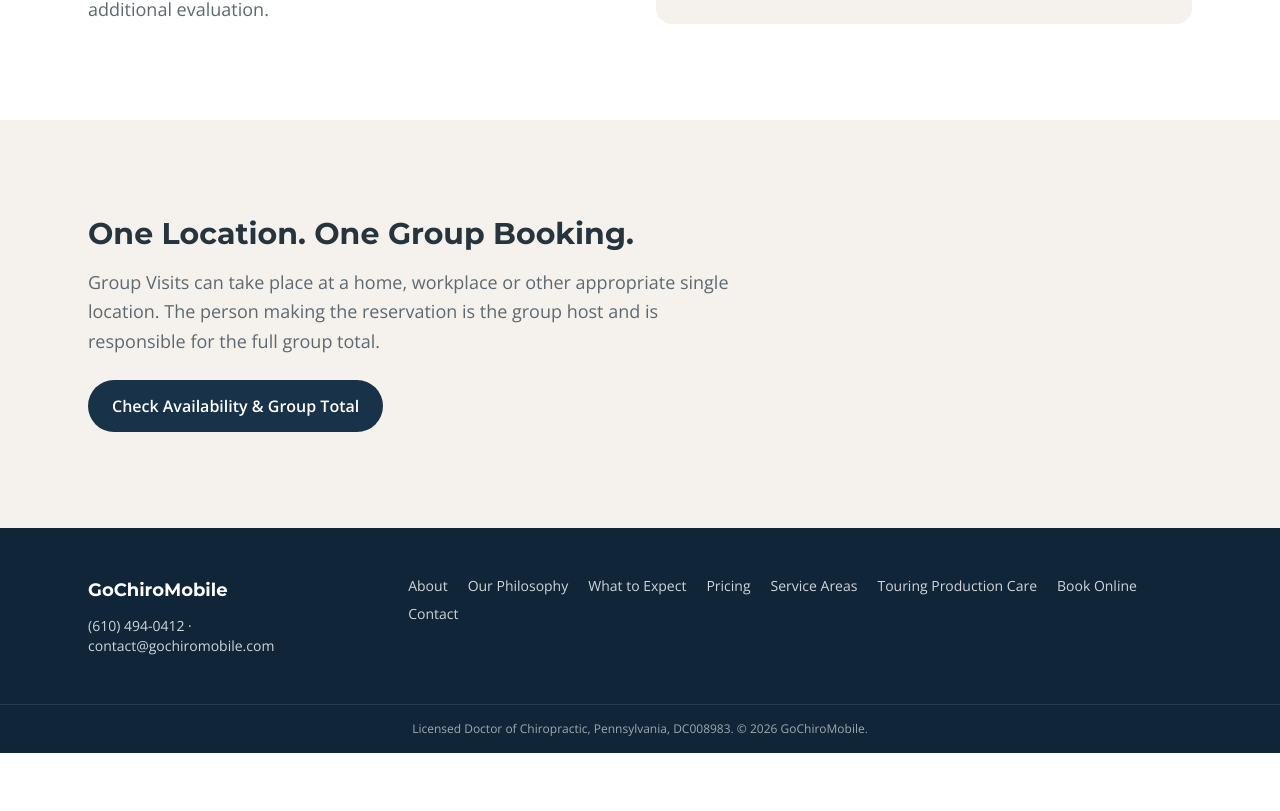
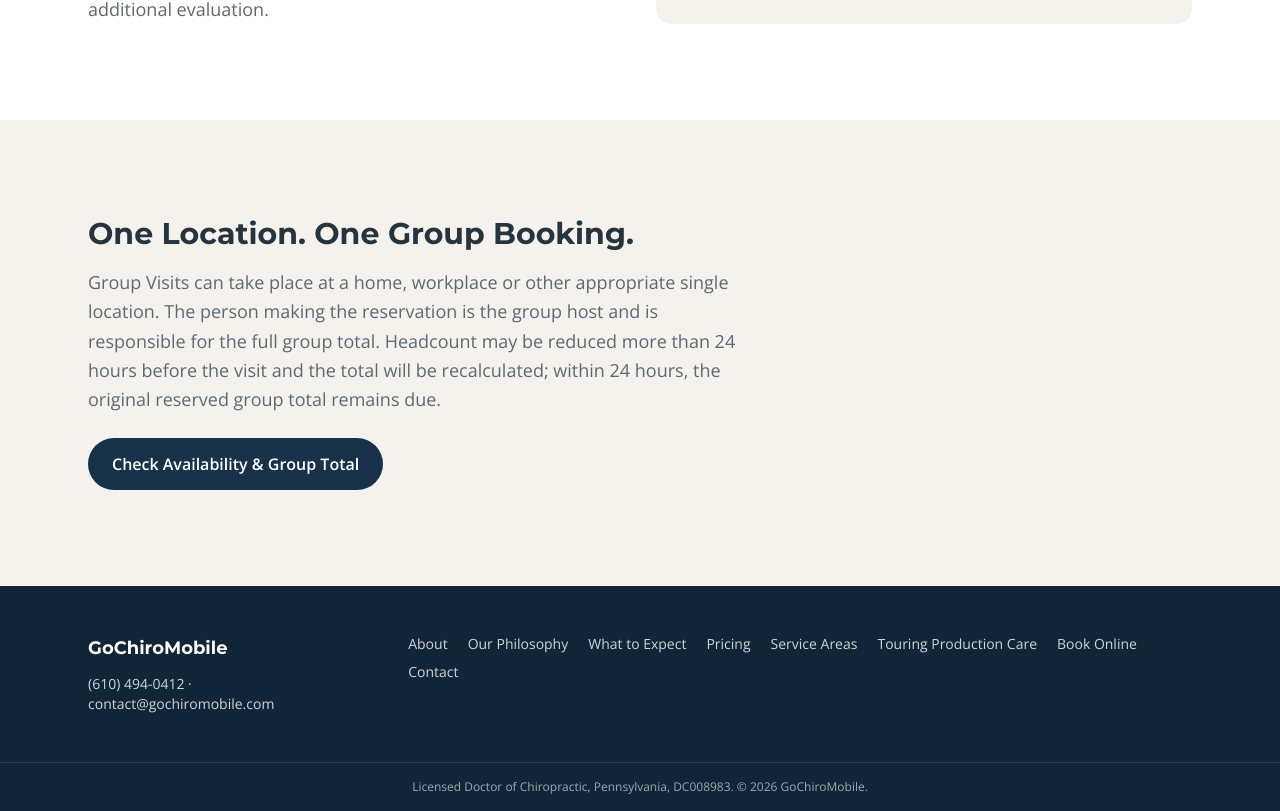
Before and after one commit to mybackcracker/gochiro-platform, a Next.js app: page /group-visits/standard in a window 1280 px wide. Shown: the part 1448-2259 px from the top of the page. Before the commit the page ends 2201 px from the top, so only its background shows below. Built offline with nearby package versions, Linux system fonts and the light colour scheme.

Commit message:
Add Group Visit headcount policy

```diff
--- a/app/(marketing)/group-visits/[area]/page.tsx
+++ b/app/(marketing)/group-visits/[area]/page.tsx
@@ -63,7 +63,7 @@ export default async function GroupVisitsAreaPage({ params }: { params: Promise<
     <Section tone="cream">
       <Container>
         <H2>One Location. One Group Booking.</H2>
-        <P className="max-w-2xl">Group Visits can take place at a home, workplace or other appropriate single location. The person making the reservation is the group host and is responsible for the full group total.</P>
+        <P className="max-w-2xl">Group Visits can take place at a home, workplace or other appropriate single location. The person making the reservation is the group host and is responsible for the full group total. Headcount may be reduced more than 24 hours before the visit and the total will be recalculated; within 24 hours, the original reserved group total remains due.</P>
         <div className="mt-6"><CTAButton href="/book?start=group">Check Availability & Group Total</CTAButton></div>
       </Container>
     </Section>
```
